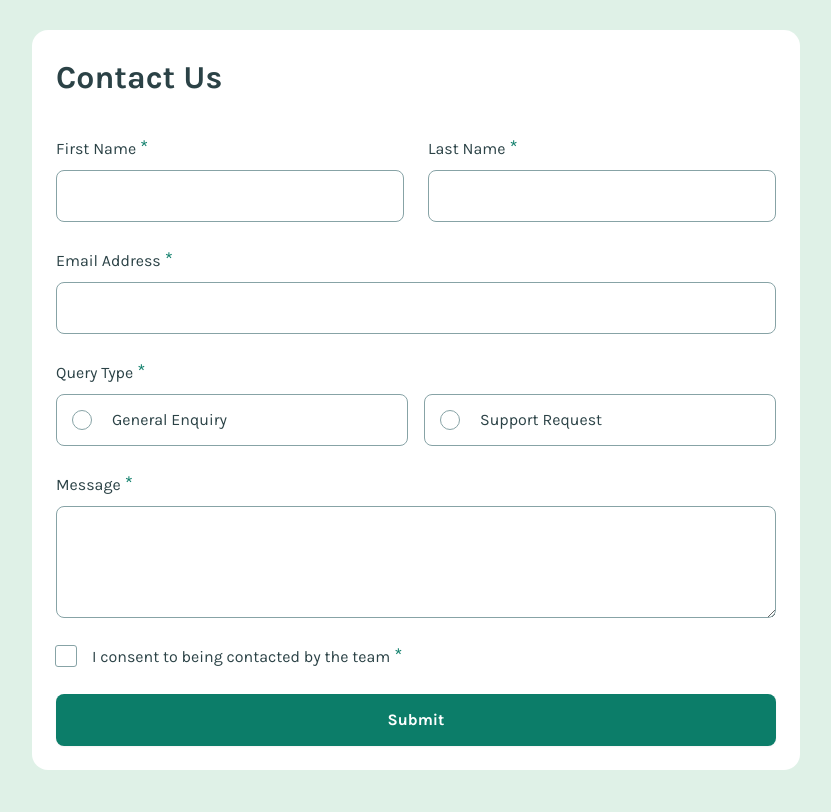
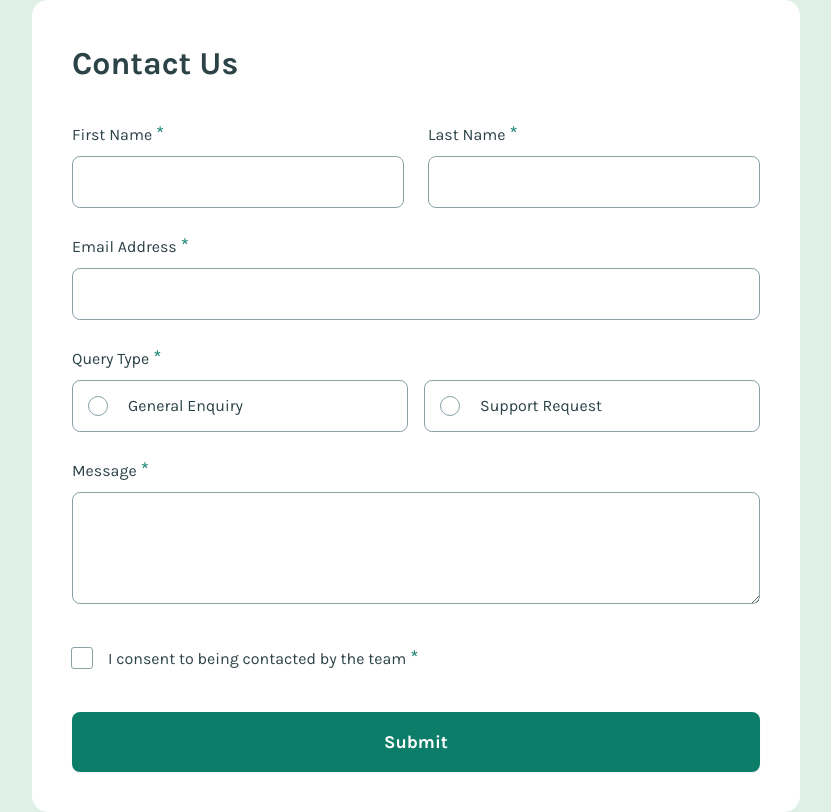
Before and after one commit to MattPahuta/contact-form-component, a React (Vite) app: page / in a window 1280 px wide. Shown: the whole page, without its empty margins (224-1055 px from the left). Built offline with nearby package versions, Linux system fonts and the light colour scheme.

Commit message:
Adjust form spacing styles, Readme update

```diff
--- a/src/App.jsx
+++ b/src/App.jsx
@@ -2,7 +2,7 @@ import ContactForm from "./components/ContactForm";
 
 function App() {
   return (
-    <main className="max-w-3xl mx-auto p-6 bg-white rounded-2xl">
+    <main className="max-w-3xl mx-auto p-6 sm:p-10 bg-white rounded-2xl">
       <h1 className="text-heading font-bold mb-8">Contact Us</h1>
       <ContactForm />
     </main>
--- a/src/components/ContactForm.jsx
+++ b/src/components/ContactForm.jsx
@@ -56,6 +56,7 @@ function ContactForm() {
 
   function handleSubmit(e) {
     e.preventDefault();
+
     const newErrors = validate();
     setErrors(newErrors);
 
@@ -66,7 +67,8 @@ function ContactForm() {
     }
     console.log("form submitted:", formData);
 
-    setShowModal(true);
+    e.target.reset();
+
     setFormData({
       firstName: "",
       lastName: "",
@@ -76,6 +78,7 @@ function ContactForm() {
       consent: false,
     });
 
+    setShowModal(true);
   }
 
   return (
@@ -155,7 +158,7 @@ function ContactForm() {
         />
         <button
           type="submit"
-          className="py-3.5 col-span-full bg-brand-green-600 text-white font-bold rounded-lg shadow-xs cursor-pointer hover:bg-brand-green-900 transition focus-visible:outline-2 focus-visible:outline-offset-2 focus-visible:outline-brand-green-900 focus-visible:bg-brand-green-900 ">
+          className="py-4 col-span-full bg-brand-green-600 text-white text-lg font-bold rounded-lg shadow-xs cursor-pointer hover:bg-brand-green-900 transition focus-visible:outline-2 focus-visible:outline-offset-2 focus-visible:outline-brand-green-900 focus-visible:bg-brand-green-900 ">
           Submit
         </button>
       </form>
--- a/src/components/inputs/CheckboxInput.jsx
+++ b/src/components/inputs/CheckboxInput.jsx
@@ -11,10 +11,10 @@ function CheckboxInput({
   const errorId = `${id}-error`;
 
   return (
-    <div className="sm:col-span-full">
+    <div className="py-4 sm:col-span-full">
       <label
         htmlFor={id}
-        className="text-base leading-1 cursor-pointer grid items-center grid-cols-[1em_auto] gap-5">
+        className="text-base cursor-pointer grid items-center grid-cols-[1em_auto] gap-5">
         <input
           ref={inputRef}
           type="checkbox"
```
Also changed, not shown: 1 other file (tests, documents, lock files or other folders).
